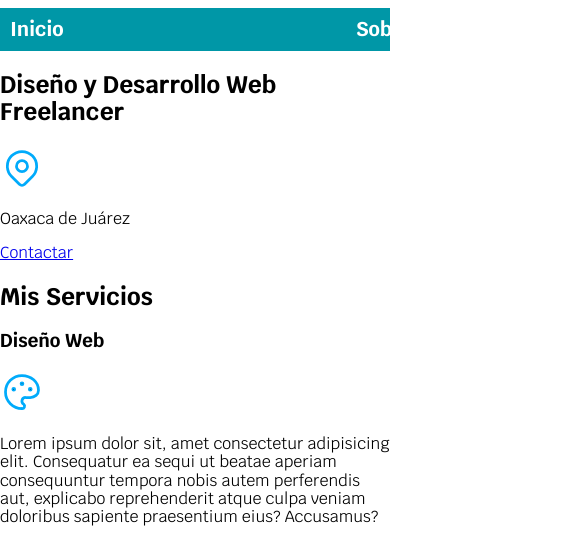
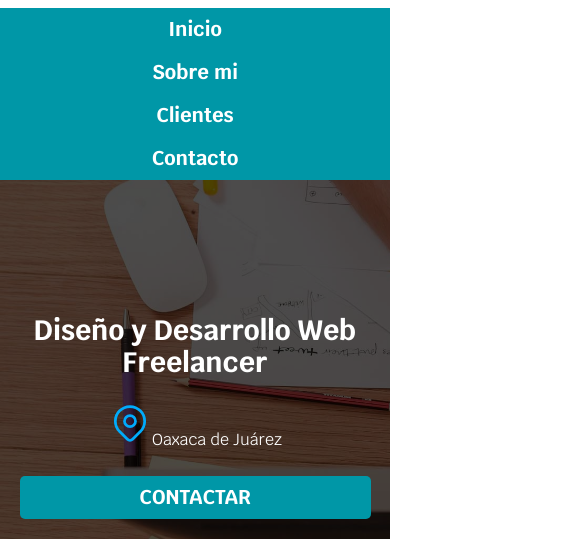
Before and after one commit to roger2107/cdw-freelancer, a plain HTML site: page index.html in a window 390 px wide. Shown: the part 87-626 px from the top of the page, 585 px wide, since content can reach past the window. Drawn offline with Linux system fonts and the light colour scheme.

Commit message:
media query agregados, estilos al hero y al boton agregados

```diff
--- a/css/styles.css
+++ b/css/styles.css
@@ -10,16 +10,34 @@
 
 html{
     font-size: 62.5%;
+    box-sizing: border-box;
+
 }
+
+*, *:before, *:after {
+    box-sizing: inherit;
+  }
+
 
 body{
     font-size: 16px; /*1 rem = 10px*/
     font-family: 'Krub', sans-serif;
 }
 
-.titulo{
+h1{
+    font-size: 3.8rem;
+}
+
+h2{
+    font-size: 2.8rem;
+}
+
+h3{
+    font-size: 1.8rem;
+}
+
+h1, h2, h3 {
     text-align: center;
-    font-size: 3.8rem;
 }
 
 .titulo span{
@@ -27,8 +45,28 @@ body{
 }
 
 .contenedor{
-    width: 120rem;
+    max-width: 120rem;
     margin: 0 auto;
+}
+
+.boton{
+    background-color: var(--secundario);
+    color: var(--blanco);
+    padding: 1rem 3rem;
+    margin-top: 1rem;
+    font-size: 2rem;
+    text-decoration: none;
+    text-transform: uppercase;
+    font-weight: bold;
+    border-radius: .5rem;
+    width: 90%;
+    text-align: center;
+}
+
+@media(min-width: 480px){
+    .boton{
+        width: auto;
+    }
 }
 
 .nav-bg{
@@ -36,10 +74,19 @@ body{
 }
 .navegacion-principal{
     display: flex;
-    justify-content: space-between;
+    flex-direction: column;
+}
+
+@media (min-width: 768px){
+    .navegacion-principal{
+        flex-direction: row;
+        justify-content: space-between;
+    }
 }
 
 .navegacion-principal a{
+    display: block;
+    text-align: center;
     color: var(--blanco);
     text-decoration: none;
     font-size: 2rem;
@@ -51,3 +98,33 @@ body{
     background-color: var(--primario);
     color: var(--oscuro);
 }
+
+.hero{
+    background-image: url(../img/hero.jpg);
+    background-repeat: no-repeat;
+    background-size: cover;
+    height: 450px;
+    position: relative;
+}
+
+.contenido-hero{
+    position: absolute;
+    background-color: rgba(0,0,0,.7);
+    width: 100%;
+    height: 100%;
+
+    display: flex;
+    flex-direction: column;
+    align-items: center;
+    justify-content: center;
+}
+
+.contenido-hero h2,
+.contenido-hero p{
+    color: var(--blanco);
+}
+
+.ubicacion{
+    display: flex;
+    align-items: baseline;
+}
--- a/index.html
+++ b/index.html
@@ -28,21 +28,26 @@
     </div>
 
 
-    <section>
+    <section class="hero">
+        <div class="contenido-hero">
             <h2>Diseño y Desarrollo Web Freelancer</h2>
+
+            <div class="ubicacion">
                 <svg xmlns="http://www.w3.org/2000/svg" class="icon icon-tabler icon-tabler-map-pin" width="44" height="44" viewBox="0 0 24 24" stroke-width="1.5" stroke="#00abfb" fill="none" stroke-linecap="round" stroke-linejoin="round">
                     <path stroke="none" d="M0 0h24v24H0z" fill="none"/>
                     <circle cx="12" cy="11" r="3" />
                     <path d="M17.657 16.657l-4.243 4.243a2 2 0 0 1 -2.827 0l-4.244 -4.243a8 8 0 1 1 11.314 0z" />
                 </svg>
                 <p>Oaxaca de Juárez</p>
-        <a href="#">Contactar</a>
+            </div>
+
+            <a class="boton" href="#">Contactar</a>
+        </div>
     </section>
 
 
     <main>
         <h2>Mis Servicios</h2>
-
         <section>
             <h3>Diseño Web</h3>
             <svg xmlns="http://www.w3.org/2000/svg" class="icon icon-tabler icon-tabler-palette" width="44" height="44" viewBox="0 0 24 24" stroke-width="1.5" stroke="#00abfb" fill="none" stroke-linecap="round" stroke-linejoin="round">
```
Lines whose indentation alone changed are shown as unchanged.
